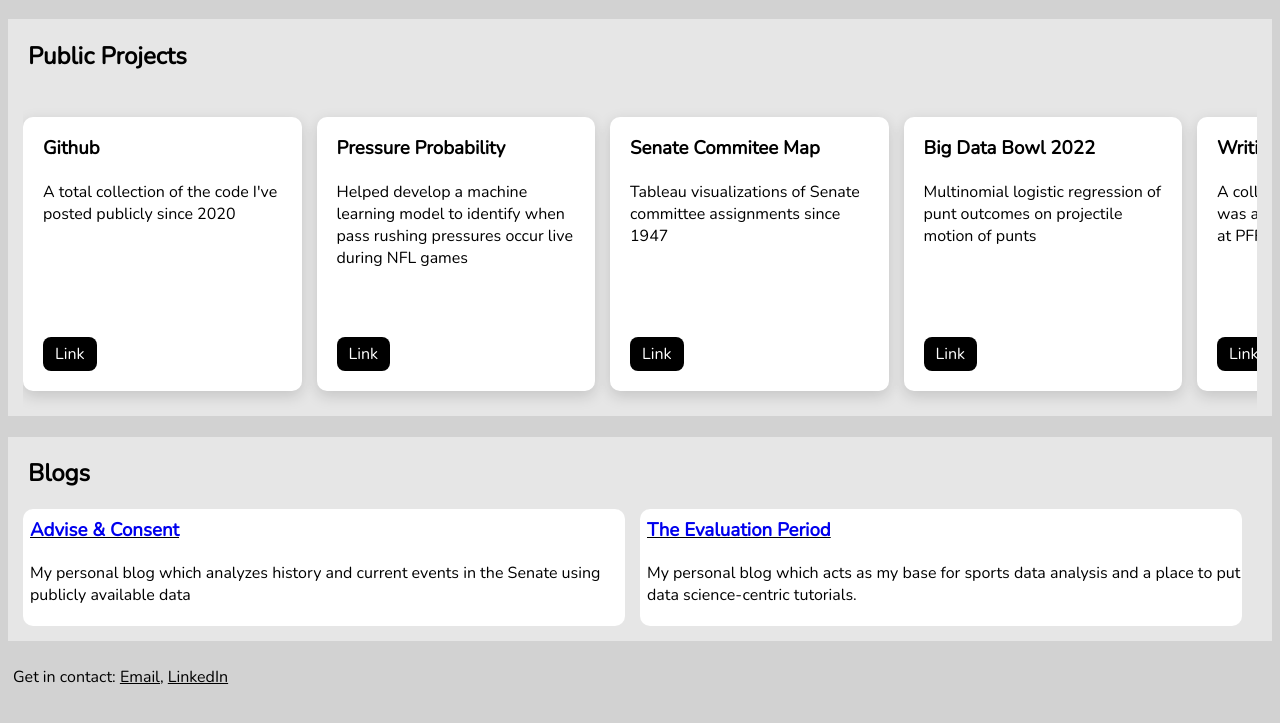
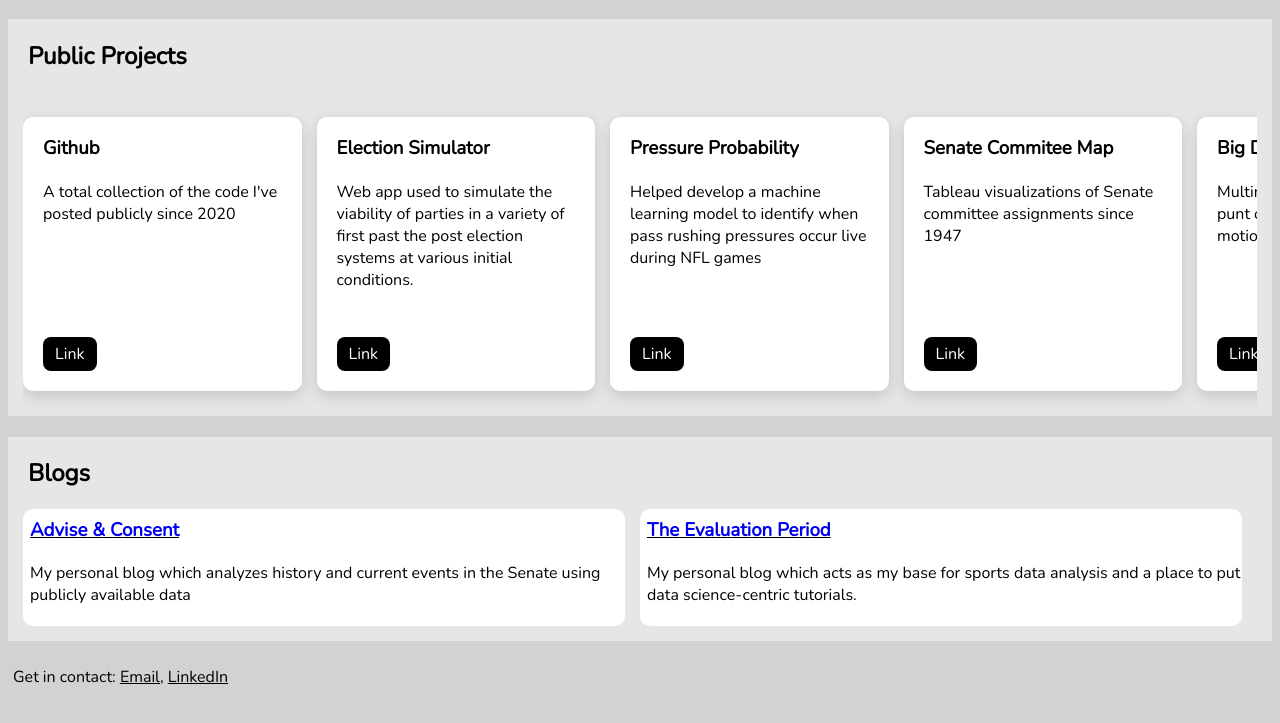
Before and after one commit to mcqconor/Portfolio-Site, a plain HTML site: page index.html in a window 1280 px wide. Shown: the part 67-790 px from the top of the page. Drawn offline with nearby package versions, Linux system fonts and the light colour scheme.

Commit message:
added election simulation

```diff
--- a/index.html
+++ b/index.html
@@ -29,6 +29,19 @@
                         </div>
                         <div class = 'link-button'>
                             <a href="https://github.com/mcqconor?tab=repositories" class="card-link" target="_blank">Link</a>
+                        </div>
+                    </li>
+                    <li class="card">
+                        <div>
+                            <h3 class="card-title">Election Simulator</h3>
+                            <div class="card-text">
+                                <p>
+                                    Web app used to simulate the viability of parties in a variety of first past the post election systems at various initial conditions.
+                                </p>
+                            </div>
+                        </div>
+                        <div class = 'link-button'>
+                            <a href="https://election-simulation.streamlit.app/" class="card-link" target="_blank">Link</a>
                         </div>
                     </li>
                     <li class="card">
```
